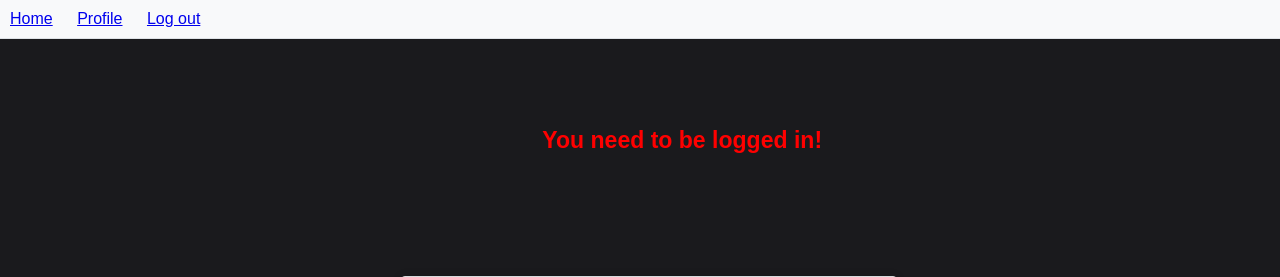
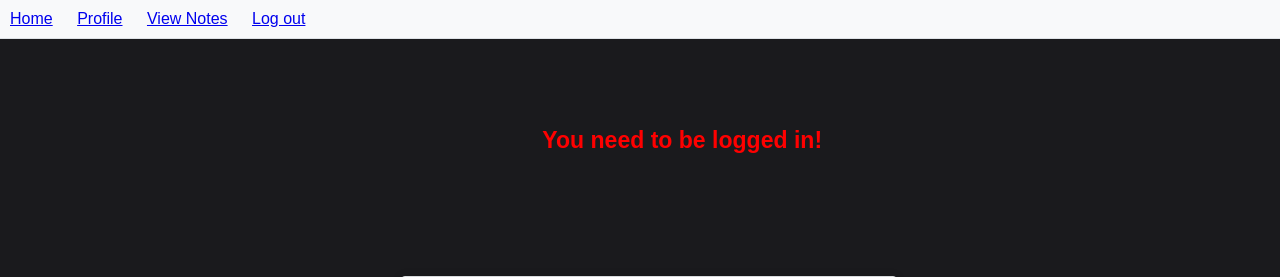
Before and after one commit to daWiz314/psychic-eureka, a Flask app: page /index/create-message in a window 1280 px wide; the page is wider, and only the part inside the window is pictured. Shown: the top 277 px of that part. Run offline with Flask 3, Linux system fonts and the light colour scheme.

Commit message:
Added view_notes

```diff
--- a/index/templates/index/nav.html
+++ b/index/templates/index/nav.html
@@ -26,6 +26,7 @@
         <ul>
             <li><a href="{{ url_for('index.index') }}">Home</a></li>
             <li><a href="{{ url_for('index.profile') }}">Profile</a></li>
+            <li><a href="{{ url_for('index.view_notes') }}">View Notes</a></li>
             <li><a href="{{ url_for('index.logout') }}">Log out</a></li>
               <li><a></a></li> <!--#href="{{ url_for('e_com_ref.index') }}">E_com</a></li> -->
         </ul>
```
